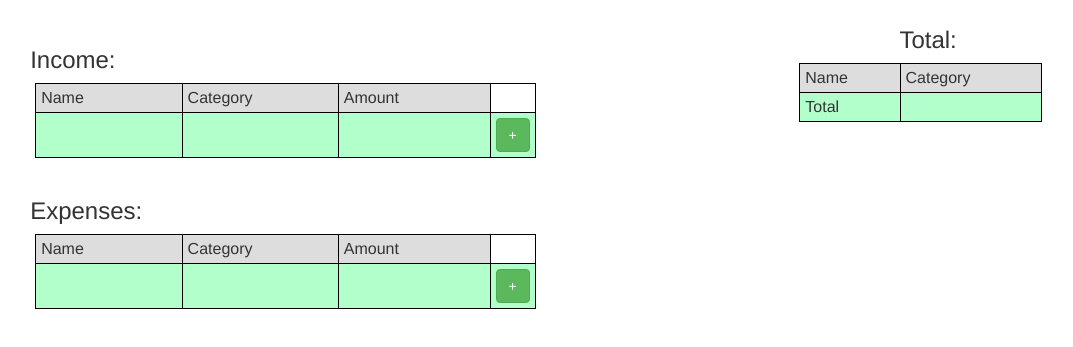
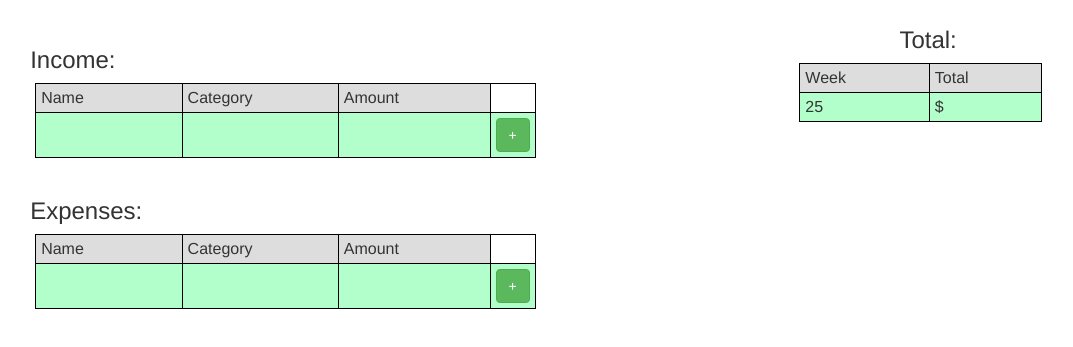
Before and after one commit to SPHornsby/shoestring, a website: page app/index.html in a window 1280 px wide. Shown: the part 63-410 px from the top of the page, without its empty margins (94-1167 px from the left). Drawn offline with nearby package versions, Linux system fonts and the light colour scheme; no server answers.

Commit message:
Chnages labels for totals form. #3

```diff
--- a/app/total/total.html
+++ b/app/total/total.html
@@ -5,17 +5,17 @@
           <thead>
             <tr>
               <td>
-                Name
+                Week
               </td>
               <td>
-                Category
+                Total
               </td>
             </tr>
           </thead>
           <tbody>
             <tr>
-              <td>Total</td>
-              <td>{{users.total}}</td>
+              <td>{{users.week}}</td>
+              <td>${{users.total}}</td>
             </tr>
           </tbody>
         </table>
```
